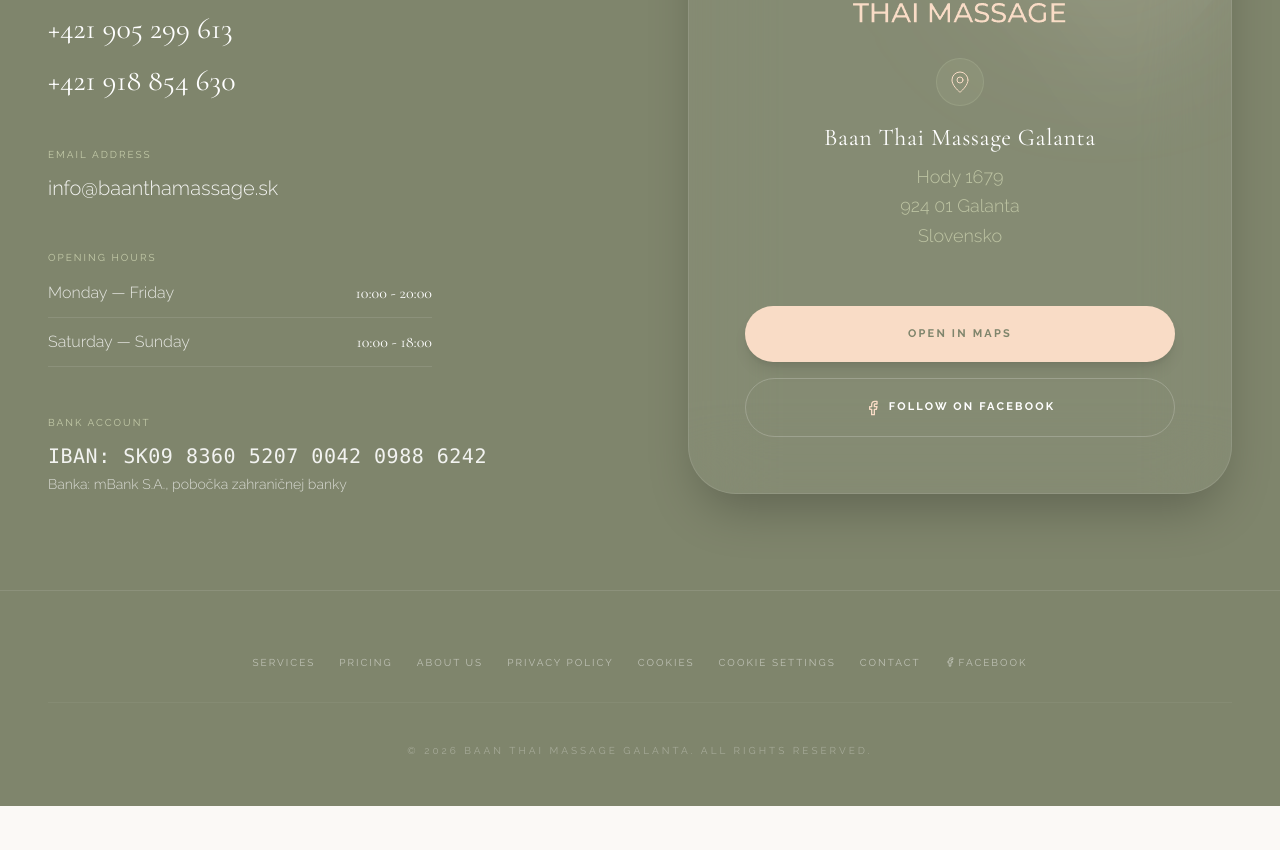
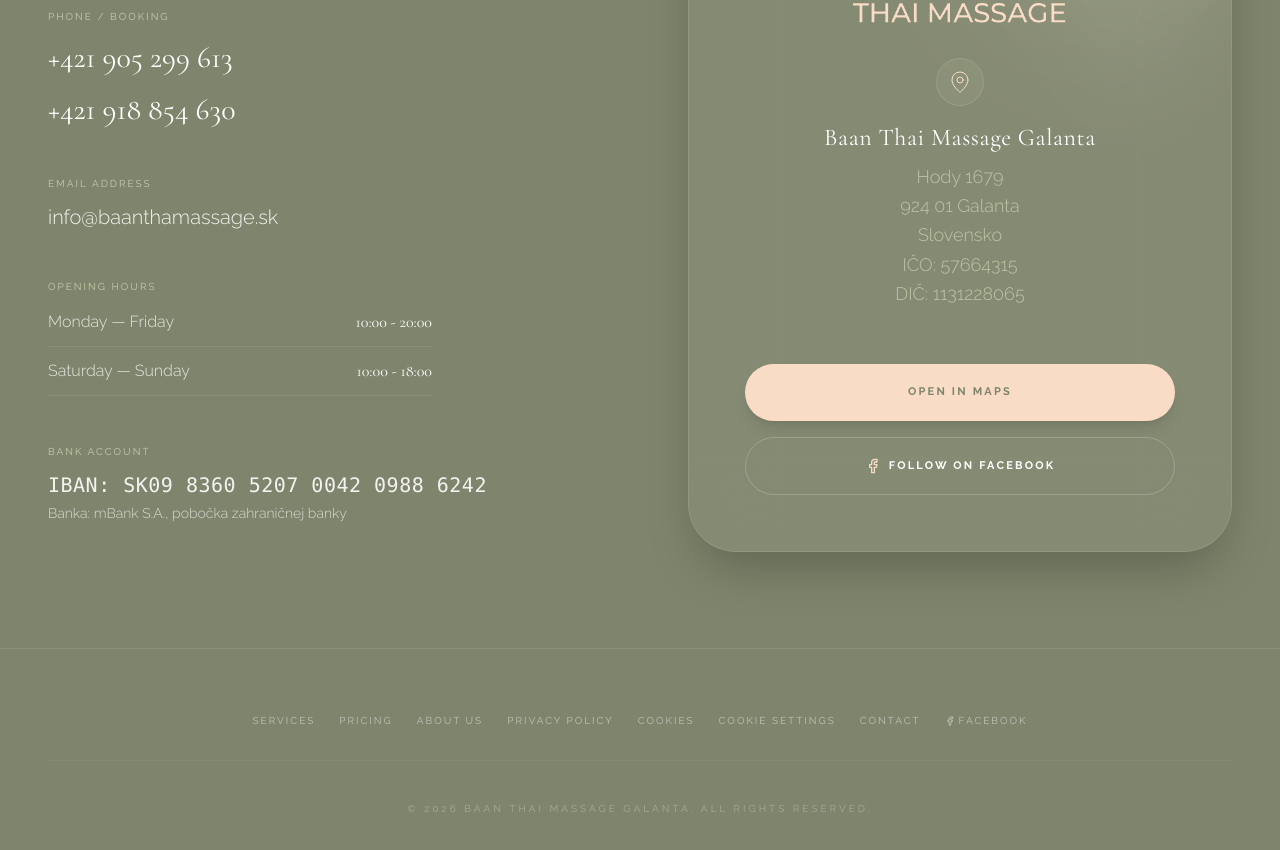
Before and after one commit to JurajSVK77/Ban-Thai-Massage-, a React (Vite) app: page / in a window 1280 px wide. Shown: the part 6420-7270 px from the top of the page. Before the commit the page ends 7226 px from the top, so only its background shows below. Built offline with nearby package versions, Linux system fonts and the light colour scheme.

Commit message:
feat: add business tax ID (DIČ) to contact details

```diff
--- a/src/App.tsx
+++ b/src/App.tsx
@@ -808,7 +808,9 @@
                 <strong className="text-white font-serif text-2xl font-normal tracking-wide block mb-2">Baan Thai Massage Galanta</strong>
                 Hody 1679<br/>
                 924 01 Galanta<br/>
-                Slovensko
+                Slovensko<br/>
+                IČO: 57664315<br/>
+                DIČ: 1131228065
               </p>
 
               <div className="pt-8 w-full flex flex-col gap-4">
--- a/src/pages/CookiesPage.tsx
+++ b/src/pages/CookiesPage.tsx
@@ -141,6 +141,10 @@
                 <p className="text-xs uppercase tracking-[0.15em] text-text-muted mb-1">IČO</p>
                 <p className="text-brand-green-dark font-medium font-mono">57664315</p>
               </div>
+              <div>
+                <p className="text-xs uppercase tracking-[0.15em] text-text-muted mb-1">DIČ</p>
+                <p className="text-brand-green-dark font-medium font-mono">1131228065</p>
+              </div>
               <div className="sm:col-span-2">
                 <p className="text-xs uppercase tracking-[0.15em] text-text-muted mb-1">Registrácia</p>
                 <p className="text-brand-green-dark font-medium">Zapísaná v živnostenskom registri Okresného úradu Galanta</p>
--- a/src/pages/GdprPage.tsx
+++ b/src/pages/GdprPage.tsx
@@ -69,6 +69,10 @@
               <div>
                 <p className="text-xs uppercase tracking-[0.15em] text-text-muted mb-1">IČO</p>
                 <p className="text-brand-green-dark font-medium font-mono">57664315</p>
+              </div>
+              <div>
+                <p className="text-xs uppercase tracking-[0.15em] text-text-muted mb-1">DIČ</p>
+                <p className="text-brand-green-dark font-medium font-mono">1131228065</p>
               </div>
               <div className="sm:col-span-2">
                 <p className="text-xs uppercase tracking-[0.15em] text-text-muted mb-1">Registrácia</p>
```
